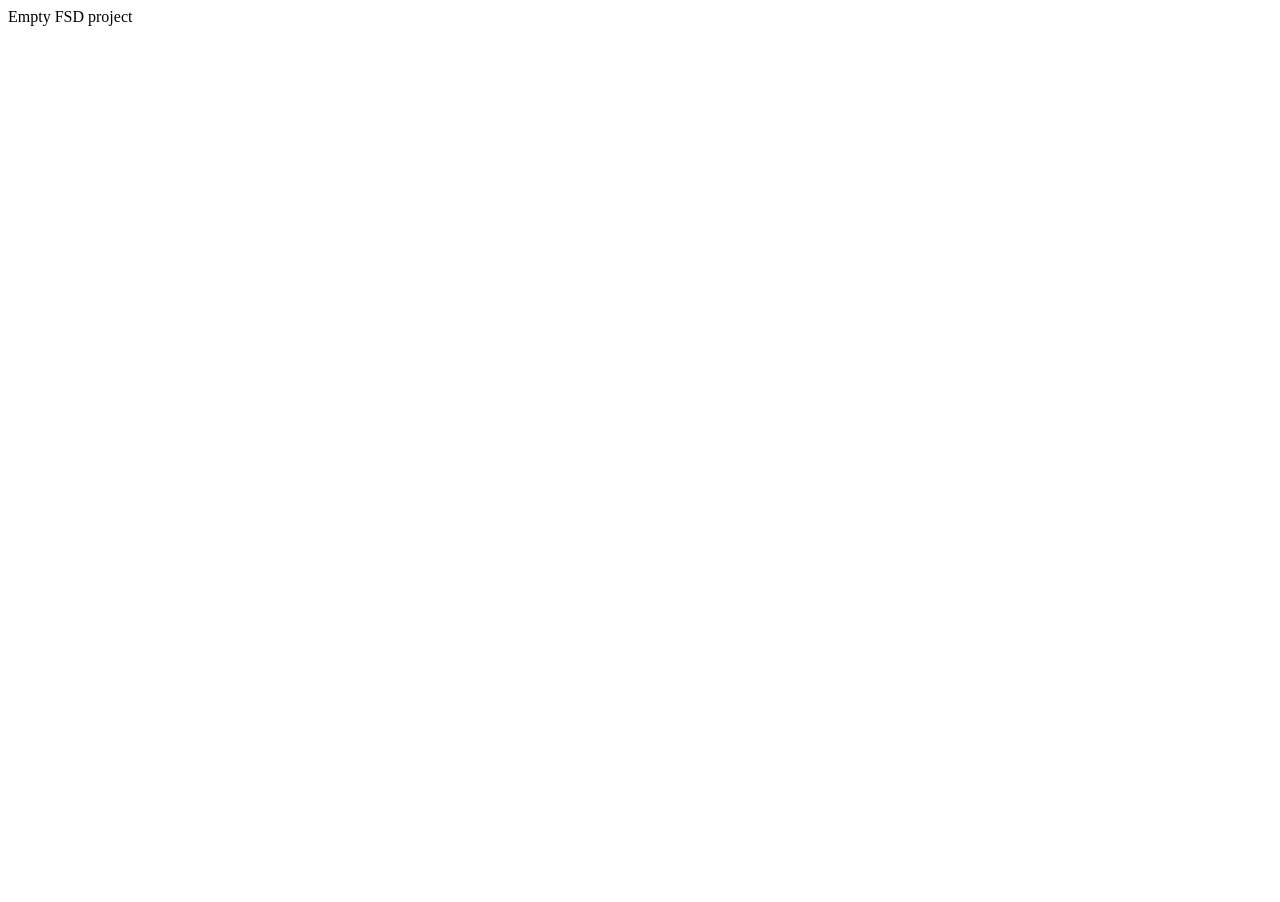
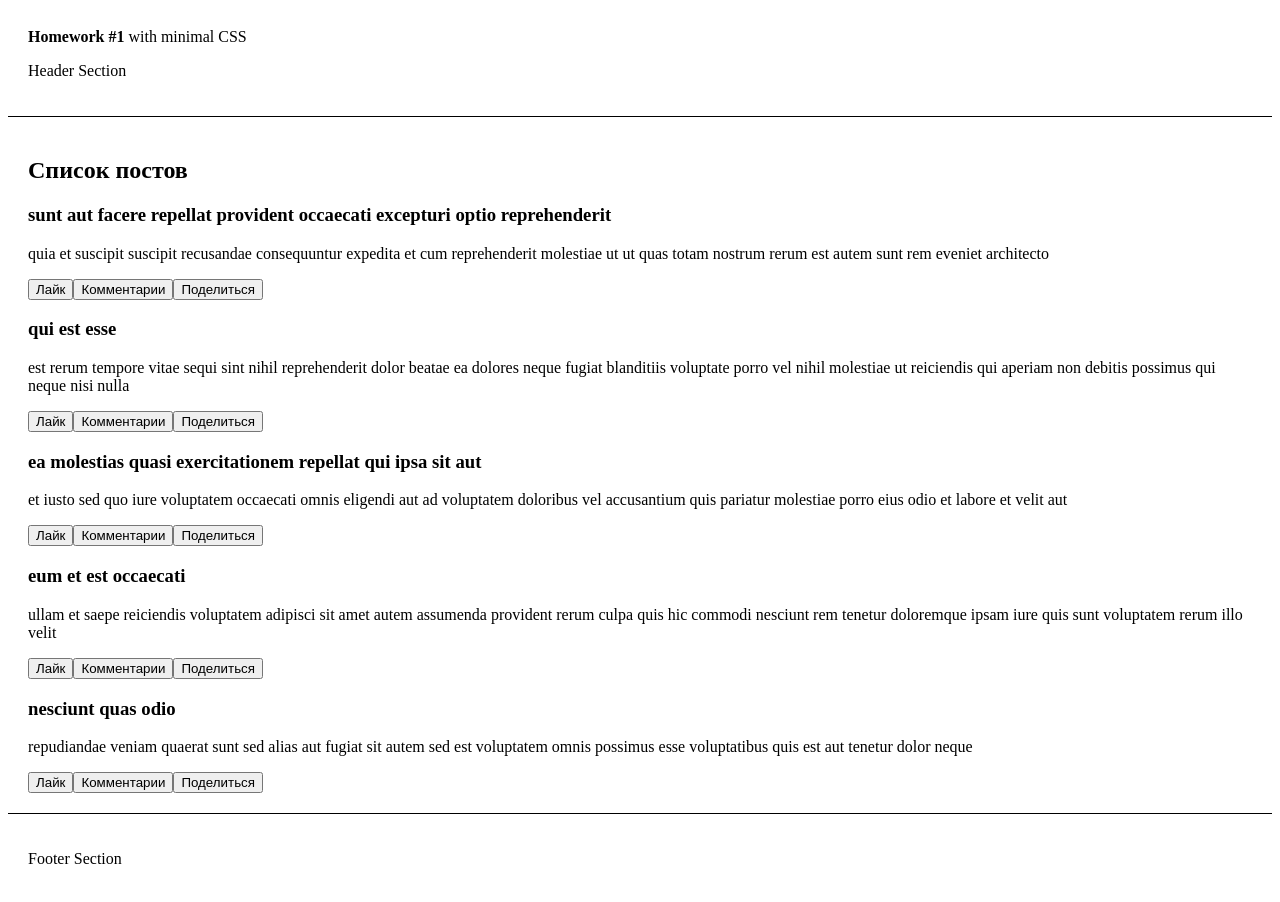
Before and after one commit to AlexanderMenkeev/aston-react-hw, a React (Vite) app: page / in a window 1280 px wide. Shown: the top 902 px of the page. Before the commit the page ends 800 px from the top, so only its background shows below. Built offline with nearby package versions, Linux system fonts and the light colour scheme.

Commit message:
Homework 1 is done

```diff
--- a/src/app/App.tsx
+++ b/src/app/App.tsx
@@ -1,8 +1,12 @@
+import MainLayout from "../shared/layouts/MainLayout";
+import PostList from "../widgets/PostList";
+import { POSTS } from "../shared/mocks";
+
 function App() {
   return (
-    <>
-      <div> Empty FSD project </div>
-    </>
+    <MainLayout>
+      <PostList posts={POSTS} />
+    </MainLayout>
   );
 }
 
--- /dev/null
+++ b/src/entities/post/ui/PostCard.tsx
@@ -0,0 +1,19 @@
+import type { IPost } from "../../../widgets/PostList";
+
+interface PostCardProps {
+  post: IPost;
+}
+
+const PostCard = ({ post }: PostCardProps) => {
+  return (
+    <div>
+      <h3>{post.title}</h3>
+      <p>{post.body}</p>
+      <button>Лайк</button>
+      <button>Комментарии</button>
+      <button>Поделиться</button>
+    </div>
+  );
+};
+
+export default PostCard;
--- /dev/null
+++ b/src/shared/layouts/MainLayout.tsx
@@ -0,0 +1,18 @@
+import Header from "../../widgets/LayoutHeader";
+import Footer from "../../widgets/LayoutFooter";
+
+interface MainLayoutProps {
+  children: React.ReactNode;
+}
+
+const MainLayout = ({ children }: MainLayoutProps) => {
+  return (
+    <div>
+      <Header />
+      <main style={{ padding: "20px" }}>{children}</main>
+      <Footer />
+    </div>
+  );
+};
+
+export default MainLayout;
--- /dev/null
+++ b/src/shared/mocks.ts
@@ -0,0 +1,37 @@
+import type { IPost } from "../widgets/PostList";
+
+const POSTS: IPost[] = [
+  {
+    userId: 1,
+    id: 1,
+    title:
+      "sunt aut facere repellat provident occaecati excepturi optio reprehenderit",
+    body: "quia et suscipit\nsuscipit recusandae consequuntur expedita et cum\nreprehenderit molestiae ut ut quas totam\nnostrum rerum est autem sunt rem eveniet architecto",
+  },
+  {
+    userId: 1,
+    id: 2,
+    title: "qui est esse",
+    body: "est rerum tempore vitae\nsequi sint nihil reprehenderit dolor beatae ea dolores neque\nfugiat blanditiis voluptate porro vel nihil molestiae ut reiciendis\nqui aperiam non debitis possimus qui neque nisi nulla",
+  },
+  {
+    userId: 1,
+    id: 3,
+    title: "ea molestias quasi exercitationem repellat qui ipsa sit aut",
+    body: "et iusto sed quo iure\nvoluptatem occaecati omnis eligendi aut ad\nvoluptatem doloribus vel accusantium quis pariatur\nmolestiae porro eius odio et labore et velit aut",
+  },
+  {
+    userId: 1,
+    id: 4,
+    title: "eum et est occaecati",
+    body: "ullam et saepe reiciendis voluptatem adipisci\nsit amet autem assumenda provident rerum culpa\nquis hic commodi nesciunt rem tenetur doloremque ipsam iure\nquis sunt voluptatem rerum illo velit",
+  },
+  {
+    userId: 1,
+    id: 5,
+    title: "nesciunt quas odio",
+    body: "repudiandae veniam quaerat sunt sed\nalias aut fugiat sit autem sed est\nvoluptatem omnis possimus esse voluptatibus quis\nest aut tenetur dolor neque",
+  },
+];
+
+export { POSTS };
--- /dev/null
+++ b/src/widgets/LayoutFooter/index.tsx
@@ -0,0 +1,9 @@
+const Footer = () => {
+  return (
+    <footer style={{ borderTop: "1px solid black", padding: "20px" }}>
+      <p>Footer Section</p>
+    </footer>
+  );
+};
+
+export default Footer;
--- /dev/null
+++ b/src/widgets/LayoutHeader/index.tsx
@@ -0,0 +1,10 @@
+const Header = () => {
+  return (
+    <header style={{ borderBottom: "1px solid black", padding: "20px" }}>
+      <strong>Homework #1</strong> with minimal CSS
+      <p>Header Section</p>
+    </header>
+  );
+};
+
+export default Header;
--- /dev/null
+++ b/src/widgets/PostList/index.tsx
@@ -0,0 +1,25 @@
+import PostCard from "../../entities/post/ui/PostCard";
+
+export interface IPost {
+  userId: number;
+  id: number;
+  title: string;
+  body: string;
+}
+
+interface PostListProps {
+  posts: IPost[];
+}
+
+const PostList = ({ posts }: PostListProps) => {
+  return (
+    <div>
+      <h2>Список постов</h2>
+      {posts.map((post) => (
+        <PostCard key={post.id} post={post} />
+      ))}
+    </div>
+  );
+};
+
+export default PostList;
```
